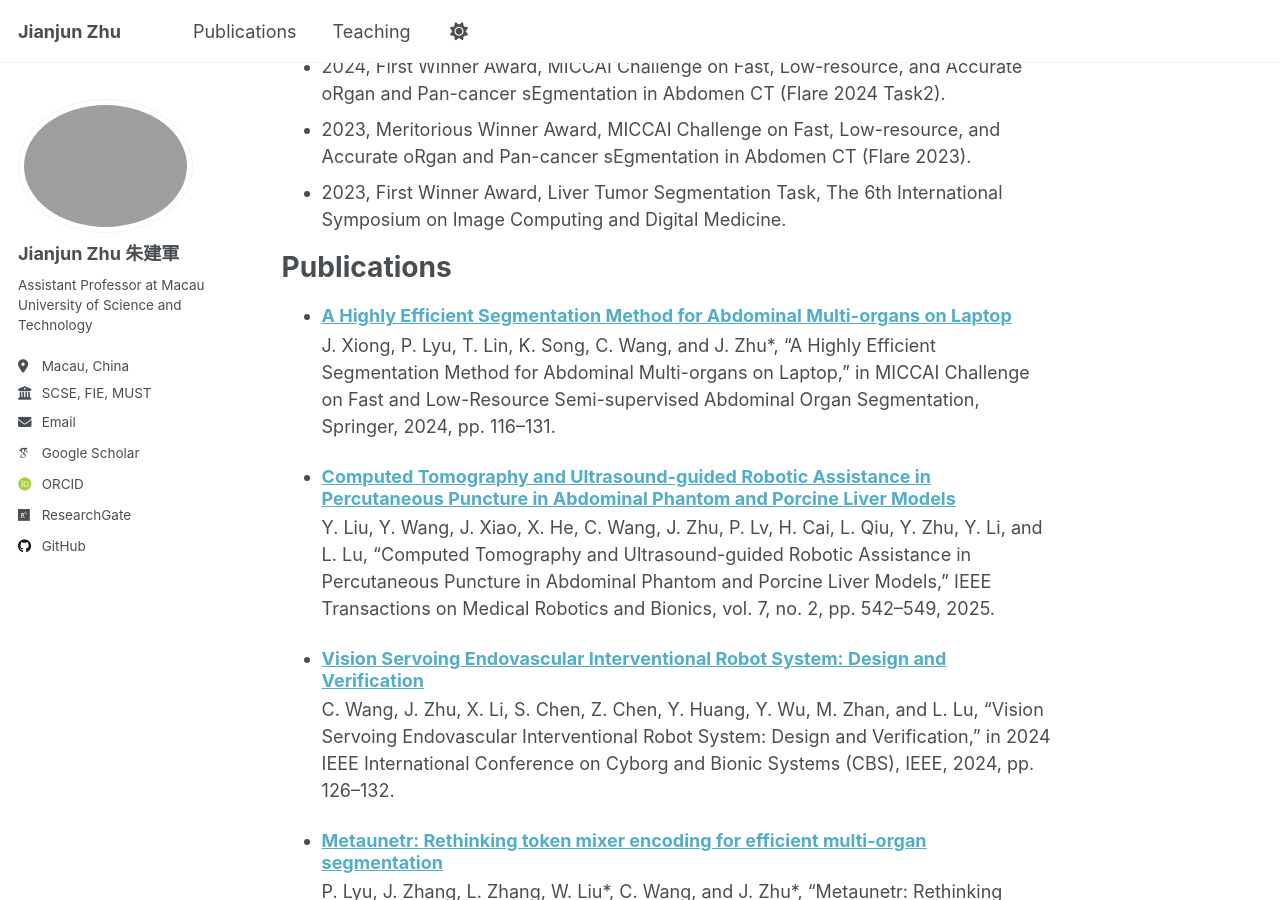
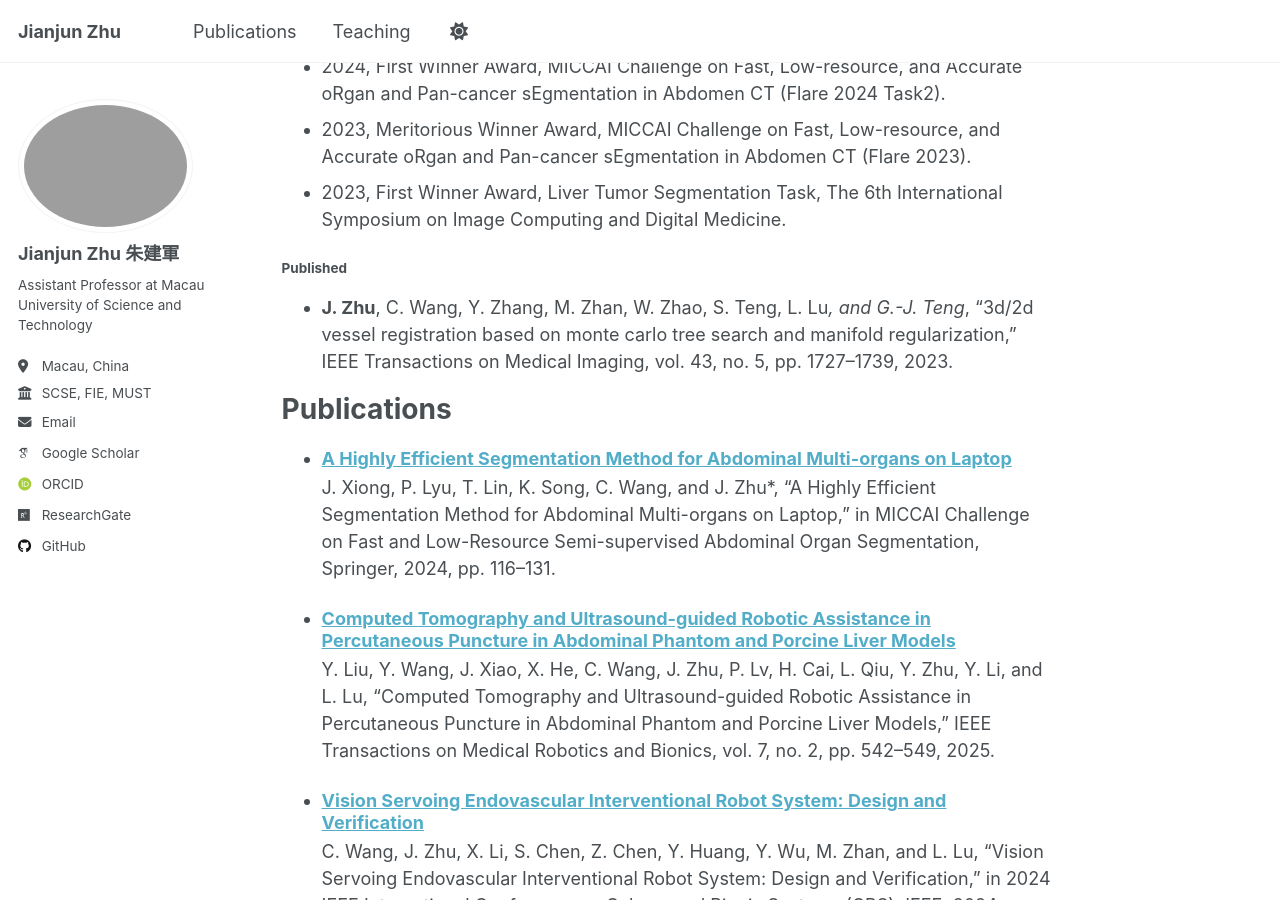
Before and after one commit to JianjunZhu/JianjunZhu.github.io, a Jekyll site: the page built from _pages/about.md, in a window 1280 px wide and 900 px high, scrolled down 1865 px. Built offline with Jekyll 4.4.1, drawn with Linux system fonts in a browser that asks for light colours; some web fonts are replaced; a script that is not in the unit is left out.

Commit message:
Update about.md

```diff
--- a/_pages/about.md
+++ b/_pages/about.md
@@ -72,6 +72,9 @@ Professional Certification and Awards
 * 2023, Meritorious Winner Award, MICCAI Challenge on Fast, Low-resource, and Accurate oRgan and Pan-cancer sEgmentation in Abdomen CT (Flare 2023).
 * 2023, First Winner Award, Liver Tumor Segmentation Task, The 6th International Symposium on Image Computing and Digital Medicine.
 
+#### Published
+
+- <strong>J. Zhu</strong>, C. Wang, Y. Zhang, M. Zhan, W. Zhao, S. Teng, L. Lu*, and G.-J. Teng*, “3d/2d vessel registration based on monte carlo tree search and manifold regularization,” IEEE Transactions on Medical Imaging, vol. 43, no. 5, pp. 1727–1739, 2023.
 
 Publications
 ======
```
